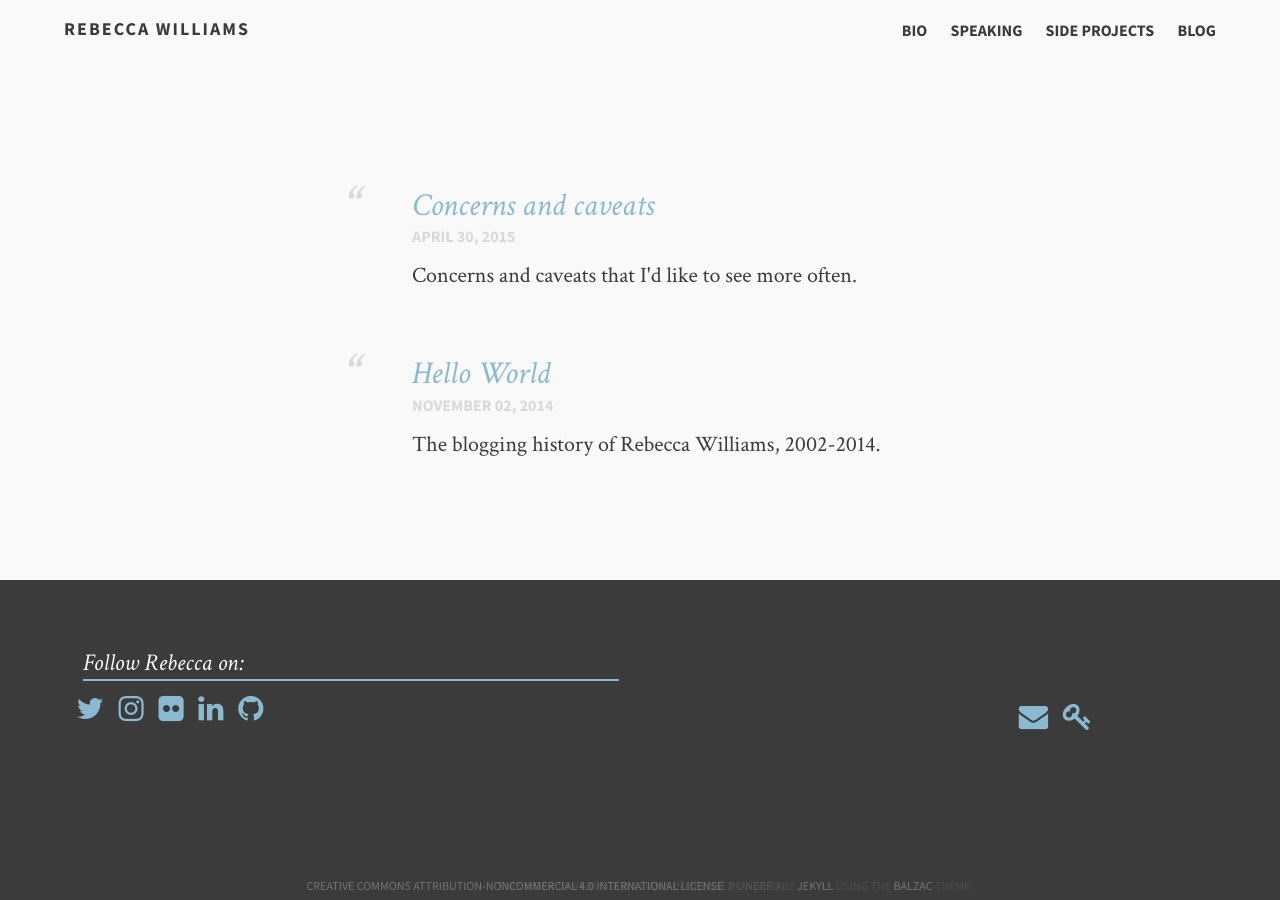
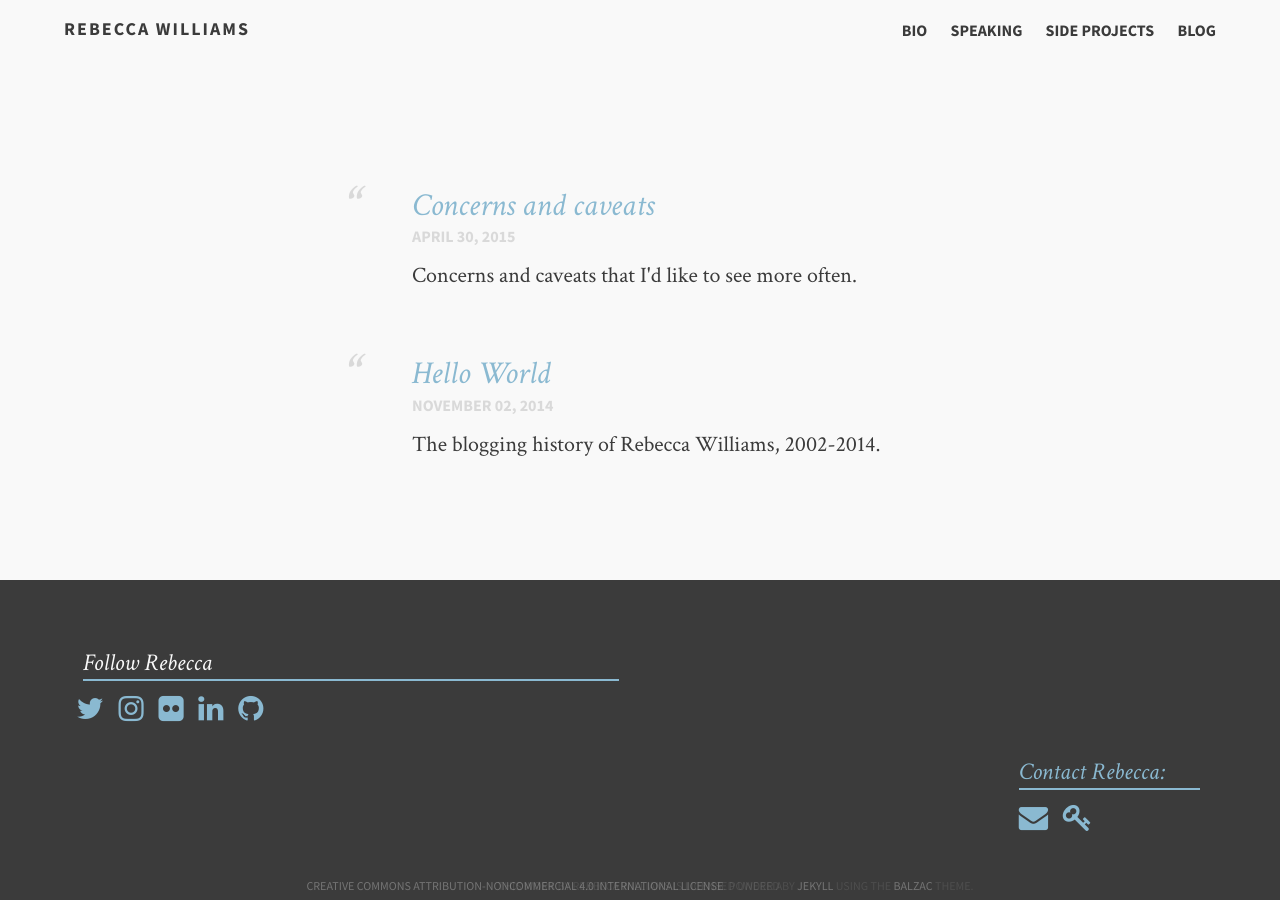
Before and after one commit to rebeccawilliams/rebeccawilliams.us, a Jekyll site: the page built from index.md, in a window 1280 px wide. Built offline with Jekyll 4.4.1, drawn with Linux system fonts in a browser that asks for light colours; nearby versions of some CDN libraries.

Commit message:
Update footer.html

```diff
--- a/_includes/footer.html
+++ b/_includes/footer.html
@@ -2,13 +2,14 @@
   <footer>
     <aside class="wrap">
       <ol class="prev-posts">
-          <p class="list-title">Follow Rebecca on:</p>
+          <p class="list-title">Follow Rebecca</p>
         	<li><a href="https://twitter.com/internetrebecca"><i class="fa fa-twitter fa-lg"></i>   &nbsp;
 		          <a href="https://instagram.com/instarebeccawilliams"><i class="fa fa-instagram fa-lg"></i>   &nbsp;
             	<a href="https://www.flickr.com/photos/thisisflickriknow/"><i class="fa fa-flickr fa-lg"></i>   &nbsp;
             	<a href="https://www.linkedin.com/in/rebeccaannwilliams"><i class="fa fa-linkedin fa-lg"></i>   &nbsp;
 		          <a href="http://github.com/rebeccawilliams"><i class="fa fa-github fa-lg"></i></li>
       <div class="social">
+      <p class="list-title">Contact Rebecca:</p>
       <ul>
 		<li></li><a href="mailto:rebecca@rebeccawilliams.us"><i class="fa fa-envelope fa-lg"></i>   &nbsp;
 		<a href="https://keybase.io/RebeccaWilliams/key.asc"><i class="fa fa-key fa-lg"></i></li>
```
